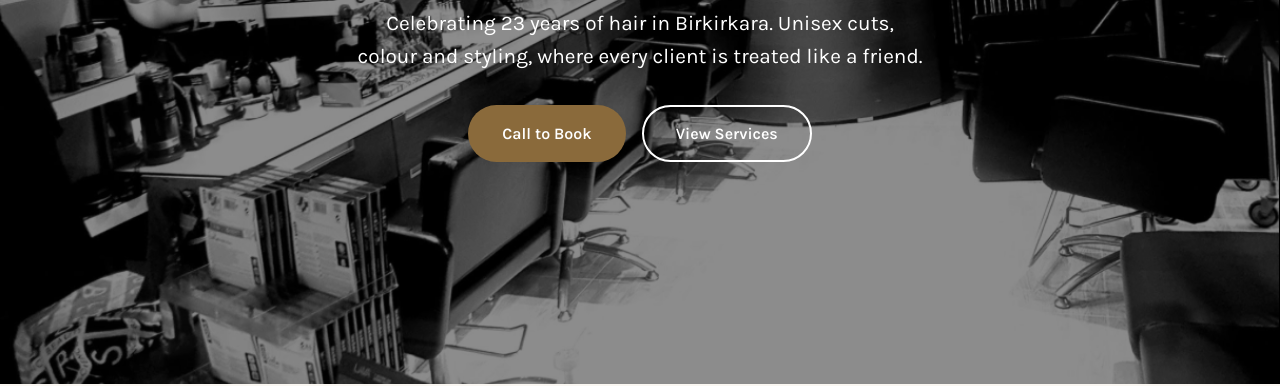
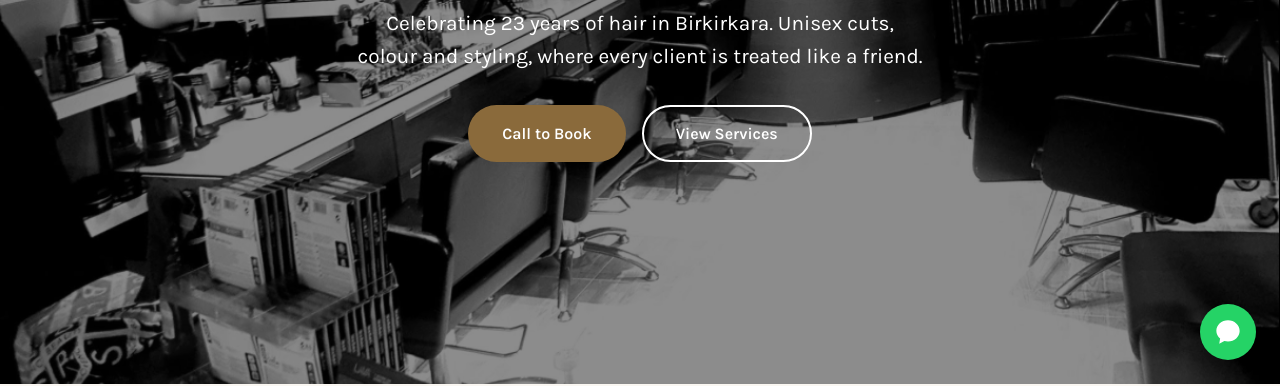
Before and after one commit to Dan-borg/ambiance-preview, a plain HTML site: page index.html in a window 1280 px wide. Shown: the part 416-802 px from the top of the page. Drawn offline with Linux system fonts and the light colour scheme.

Commit message:
whatsapp button

```diff
--- a/index.html
+++ b/index.html
@@ -327,7 +327,15 @@
         </div>
     </footer>
 
+    <a href="https://wa.me/35699860872" class="whatsapp-btn" target="_blank" rel="noopener"
+        aria-label="Chat with us on WhatsApp">
+        <svg viewBox="0 0 24 24" width="28" height="28" fill="currentColor" aria-hidden="true">
+            <path
+                d="M12 2C6.48 2 2 6.04 2 11c0 2.62 1.25 4.98 3.24 6.62L4.5 22l4.37-2.3c.99.27 2.04.42 3.13.42 5.52 0 10-4.04 10-9S17.52 2 12 2z" />
+        </svg>
+    </a>
+
     <script src="js/script.js"></script>
-</body>
+    </body>
 
-</html>
+    </html>
```
